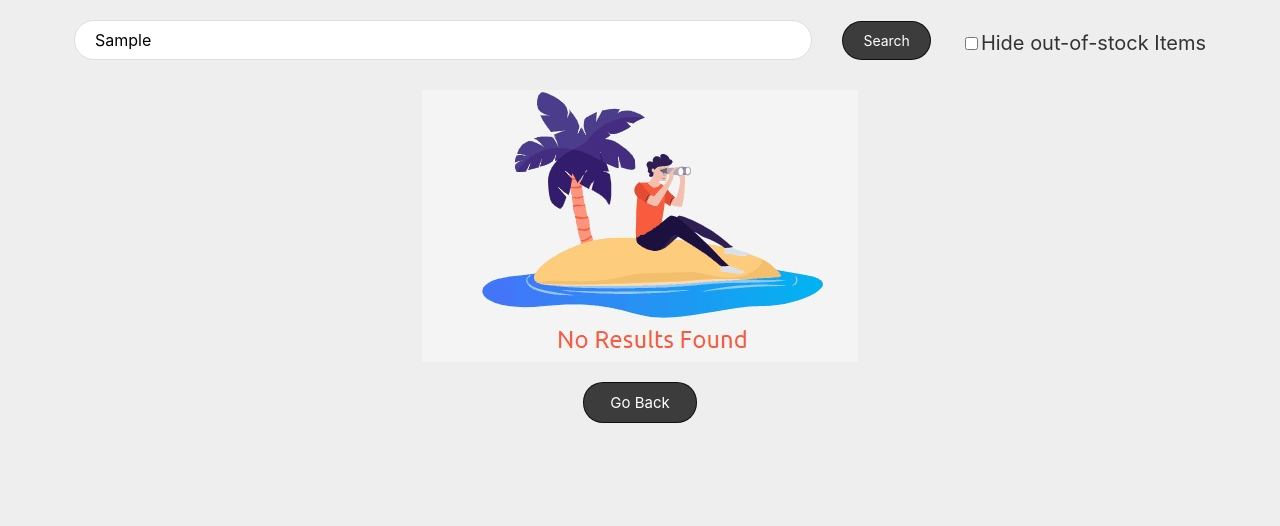
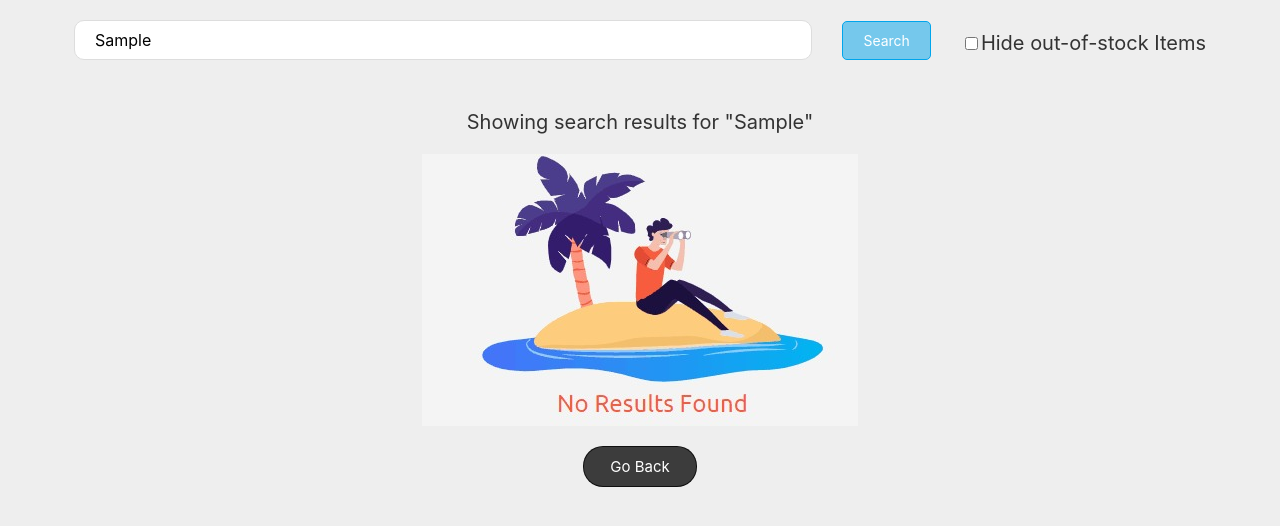
Before and after one commit to DEVASHRAY/Store, a React (Create React App) app: page / in a window 1280 px wide. Both pictures are taken after typing "Sample" into the empty fields and a click on the button "Search". Shown: the top 526 px of the page. Built offline with nearby package versions, Linux system fonts and the light colour scheme.

Commit message:
CHANGED styling

```diff
--- a/src/Components/GetData.js
+++ b/src/Components/GetData.js
@@ -48,7 +48,7 @@ const GetData = (props) => {
         then NoData Component is returned else DisplayData Component is returned */}
 
       {ExtractedData.length === 0 ? (
-        <NoData />
+        <NoData searchItem = {props.searchItem}/>
       ) : (
         <>
         {props.searchItem !== "" ?
@@ -71,10 +71,6 @@ const GetData = (props) => {
   );
 };
 
-const changes = React.memo( () => {
-    GetData();
-    return GetData
-})
 
 
 export default GetData;
--- a/src/Components/NoData.js
+++ b/src/Components/NoData.js
@@ -4,12 +4,17 @@ import NoData1 from "../NoData1.jpeg";
 /** Component returns the img when the serach item is not found in data */
 
 
-const NoData = () => {
+const NoData = (props) => {
 
   return (
+    <>
+    <div className = "show-search">
+                <p>Showing search results for {`"${props.searchItem}"`}</p>
+            </div>
     <div className="nodata">
       <img className="nodata-img" src={NoData1} alt ="Pic" />
     </div>
+</>
   );
 };
 
--- a/src/style.css
+++ b/src/style.css
@@ -32,18 +32,18 @@ body {
   font-size: 1.6rem;
   padding: 0.5rem 2rem;
   line-height: 2.8rem;
-  border-radius: 20px;
+  border-radius: 10px;
   border: 1px solid #ddd;
   max-width: 99%;
   margin: 1rem;
 }
 
 .search--button {
-  background-color: rgba(0, 0, 0, 0.75);
+  background-color: #00a5ec81;
   color: white;
   padding: 1rem 2rem;
-  border: 1px solid rgba(0, 0, 0, 0.75);
-  border-radius: 20px;
+  border: 1px solid #00A5EC;
+  border-radius: 5px;
   font-size: 1.4rem;
   cursor: pointer;
   max-width: 95%;
@@ -52,7 +52,7 @@ body {
 }
 
 .search--button:hover {
-  background-color: rgba(0, 0, 0, 0.85);
+  background-color: #00a5ec;
 }
 
 .search--options {
```
